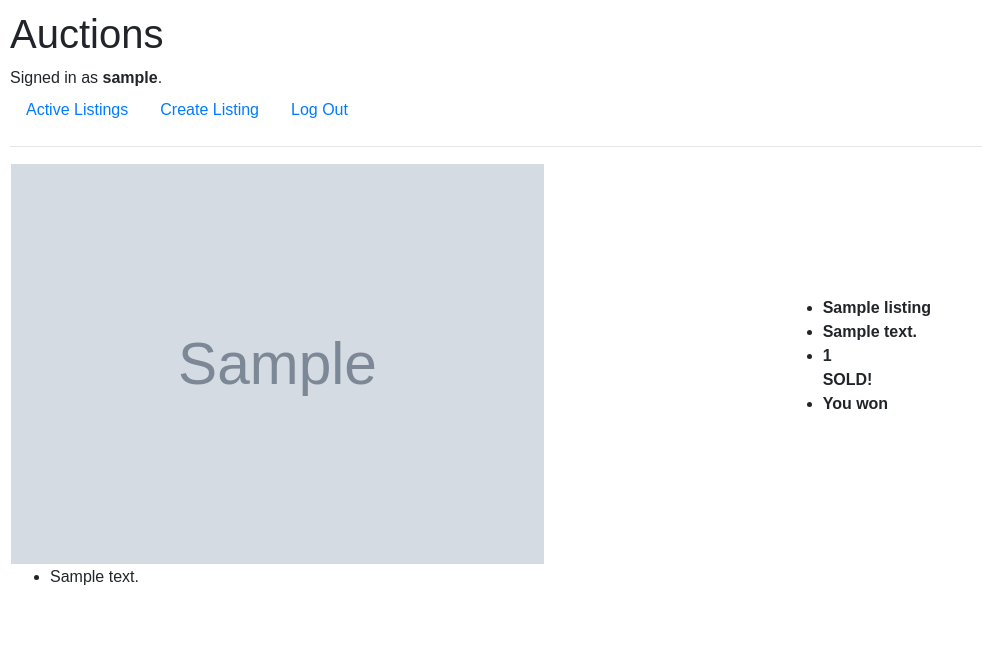
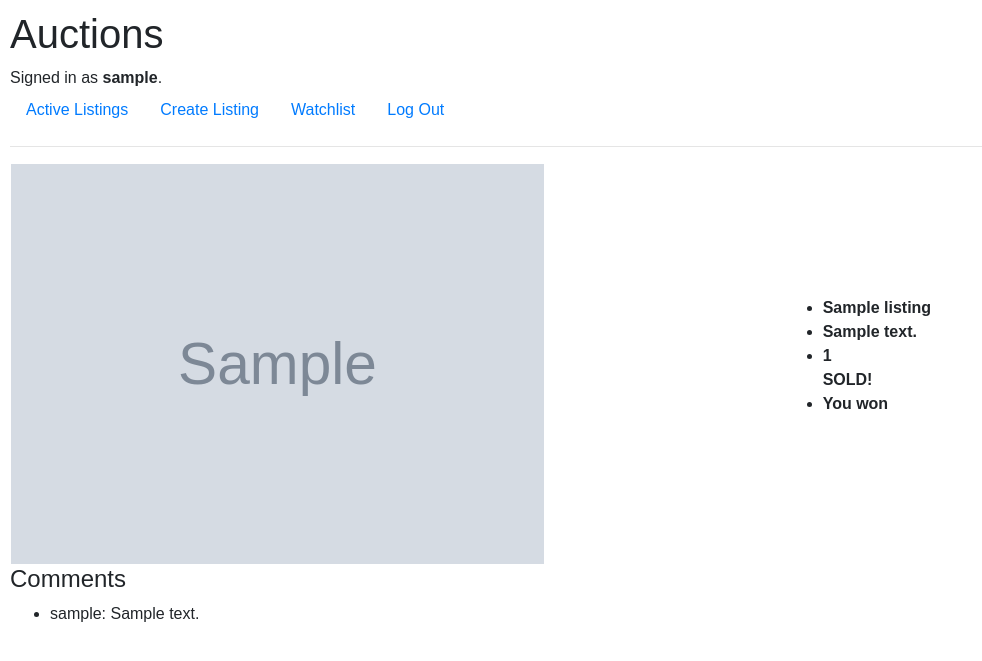
Before and after one commit to supah0t/commerce, a Django app: page /1 in a window 1280 px wide. Shown: the top 661 px of the page, without its empty margins (0-982 px from the left). Run offline with Django 3.2, Linux system fonts and the light colour scheme; a user stored in the database is signed in; tables that the repository leaves empty hold one stand-in row (values such as "Sample post"); grey boxes marked "Sample" are stand-in pictures; lists and menus that the app fills with data are empty; some libraries are stand-ins or nearby versions.

Commit message:
Still not quite working, watchlist model issue

```diff
--- a/auctions/forms.py
+++ b/auctions/forms.py
@@ -24,7 +24,7 @@ class AddListingForm(forms.ModelForm):
         exclude = [
             'user',
             'closed',
-            'winner',
+            'winner'
         ]
 
         widgets = {
--- a/auctions/models.py
+++ b/auctions/models.py
@@ -3,7 +3,8 @@ from django.db import models
 
 
 class User(AbstractUser):
-    pass
+    #watchlist = models.ManyToManyField('Auction_Listings', blank=True, related_name="person")
+    test = models.CharField(max_length=64, blank=True)
 
 
 class Auction_Listings(models.Model):
@@ -11,7 +12,7 @@ class Auction_Listings(models.Model):
     description = models.TextField(max_length= 500, blank=False, null=False)
     starting_bid = models.IntegerField(blank=False)
     image = models.URLField(blank=True)
-    user = models.ForeignKey(User, on_delete=models.PROTECT, related_name="creator")
+    user = models.ForeignKey(User, on_delete=models.CASCADE, related_name="creator")
     closed = models.BooleanField(default=False)
     winner = models.ForeignKey(User, null=True, on_delete=models.PROTECT, related_name="winner")
     category = models.CharField(blank = False, max_length=64, default='general')
@@ -21,8 +22,3 @@ class Comment(models.Model):
     comment = models.TextField(max_length=500, blank=False, null=False)
     item = models.ForeignKey(Auction_Listings, blank=False, on_delete=models.CASCADE, related_name="comments")
     poster = models.ForeignKey(User, on_delete=models.CASCADE, related_name="poster")
-
-
-class Watchlist(models.Model):
-    user = models.ForeignKey(User, on_delete=models.CASCADE, related_name="watchlist")
-    items = models.ManyToManyField(Auction_Listings, blank=True, related_name="items")
--- a/auctions/templates/auctions/info.html
+++ b/auctions/templates/auctions/info.html
@@ -25,7 +25,7 @@
                     {% if isOwner %}
                         <li><a href ="{% url 'close' item.id %}">Close Auction</a></li>
                     {% else %}
-                        <li><a href ="{% url 'watchlist' item.id %}">Add to Watchlist</a></li>
+                        <li><a href ="{% url 'add' item.id %}">Add to Watchlist</a></li>
                     {% endif %}
                 {% else %}
                     SOLD!
@@ -39,9 +39,10 @@
     </th>
 </table>
 
+<h4>Comments</h4>
 {% for comment in comments %}
     <ul>
-        <li>{{ comment.comment }}</li>
+        <li>{{comment.poster }}: {{ comment.comment }}</li>
     </ul>
 {% endfor %}
 
--- a/auctions/templates/auctions/layout.html
+++ b/auctions/templates/auctions/layout.html
@@ -25,6 +25,9 @@
                     <a class="nav-link" href="{% url 'create' %}">Create Listing</a>
                 </li>
                 <li class="nav-item">
+                    <a class="nav-link" href="{% url 'watchlist' %}">Watchlist</a>
+                </li>
+                <li class="nav-item">
                     <a class="nav-link" href="{% url 'logout' %}">Log Out</a>
                 </li>
             {% else %}
--- a/auctions/urls.py
+++ b/auctions/urls.py
@@ -10,5 +10,6 @@ urlpatterns = [
     path("create", views.create, name="create"),
     path("<int:item_id>", views.info, name="info"),
     path("<int:item_id>/closed", views.close, name="close"),
-    path("<int:item_id>/watchlist", views.watchlist, name="watchlist")
+    path("<int:item_id>/add", views.add, name="add"),
+    path("watchlist", views.watchlist, name="watchlist")
 ]
--- a/auctions/views.py
+++ b/auctions/views.py
@@ -129,5 +129,16 @@ def close(request, item_id):
     return HttpResponseRedirect(reverse('info', kwargs={'item_id': item_id}))
 
 
-def watchlist(request, item_id):
-    pass
+def add(request, item_id):
+    item = Auction_Listings.objects.get(pk=item_id)
+    user = request.user
+    user.watchlist.add(item)
+    return HttpResponseRedirect(reverse('info', kwargs={'item_id': item_id}))
+
+
+def watchlist(request):
+    person = request.user
+    watchlist = person.watchlist.all()
+    return render(request, 'auctions/watchlist.html', {
+        'watchlist': watchlist
+    })
```
Also changed, not shown: auctions/templates/auctions/watchlist.html (added, +22 -0 lines), auctions/migrations/0001_initial.py, auctions/migrations/0002_auto_20201101_1337.py (deleted), auctions/migrations/0003_auto_20201101_1339.py (deleted), db.sqlite3.
